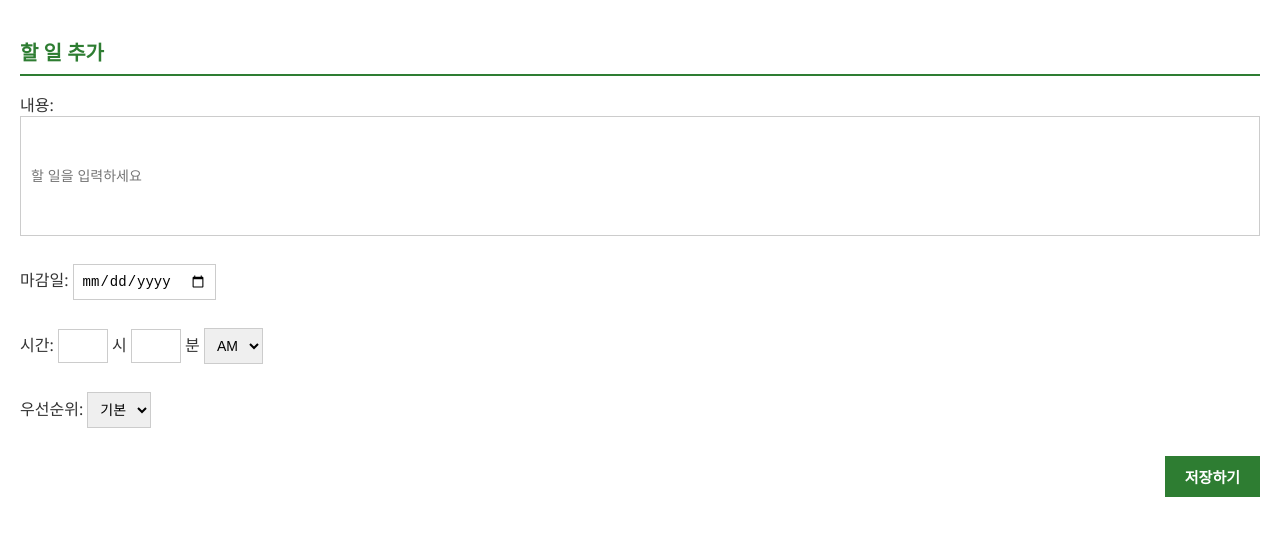
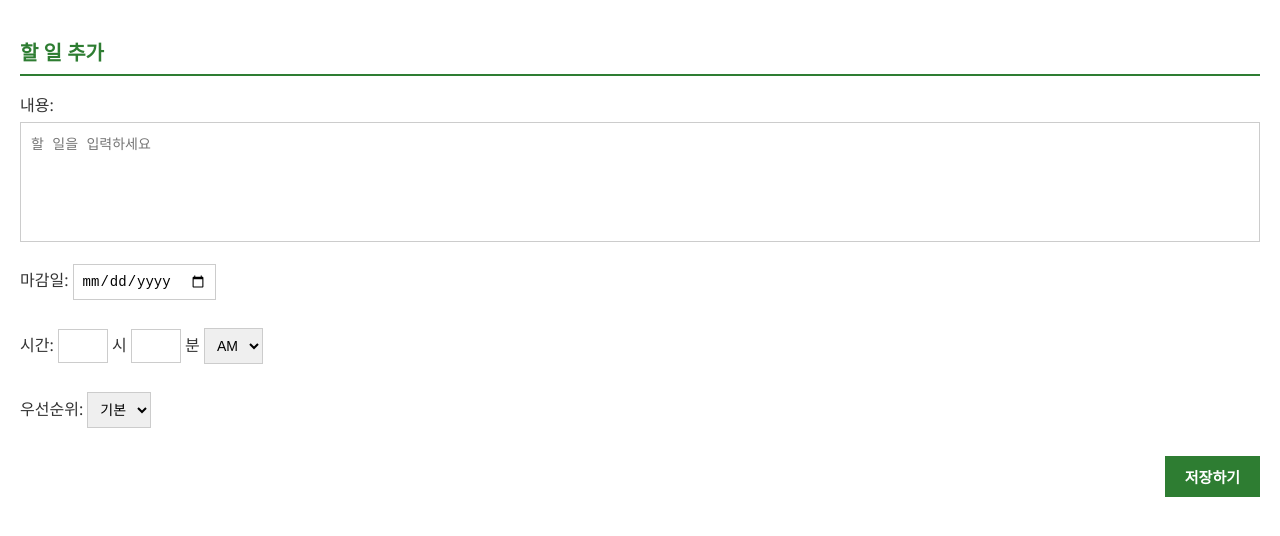
Before and after one commit to worrysjh/enhanced-todo-list, a plain HTML site: page src/popup/todolist.html in a window 1280 px wide. Drawn offline with Linux system fonts and the light colour scheme.

Commit message:
입력란 변경
일정 입력란 변경

```diff
--- a/src/popup/todolist.html
+++ b/src/popup/todolist.html
@@ -10,7 +10,9 @@
     <h2 id="formTitle">할 일 추가</h2>
     <form id="todoForm">
         <input type="hidden" id="editIndex" />
-        <label>내용: <input type="text" id="content" placeholder="할 일을 입력하세요" required /></label><br>
+
+        <label for="content">내용: </label>
+        <textarea id="content" placeholder="할 일을 입력하세요" required rows="4"></textarea><br>
         <label>마감일: <input type="date" id="dueDate" /></label><br>
         <label>시간: <input type="number" id="hour" min="1" max="12" style="width: 50px;" /> 시
                 <input type="number" id="minute" min="0" max="59" style="width: 50px;" /> 분
```
